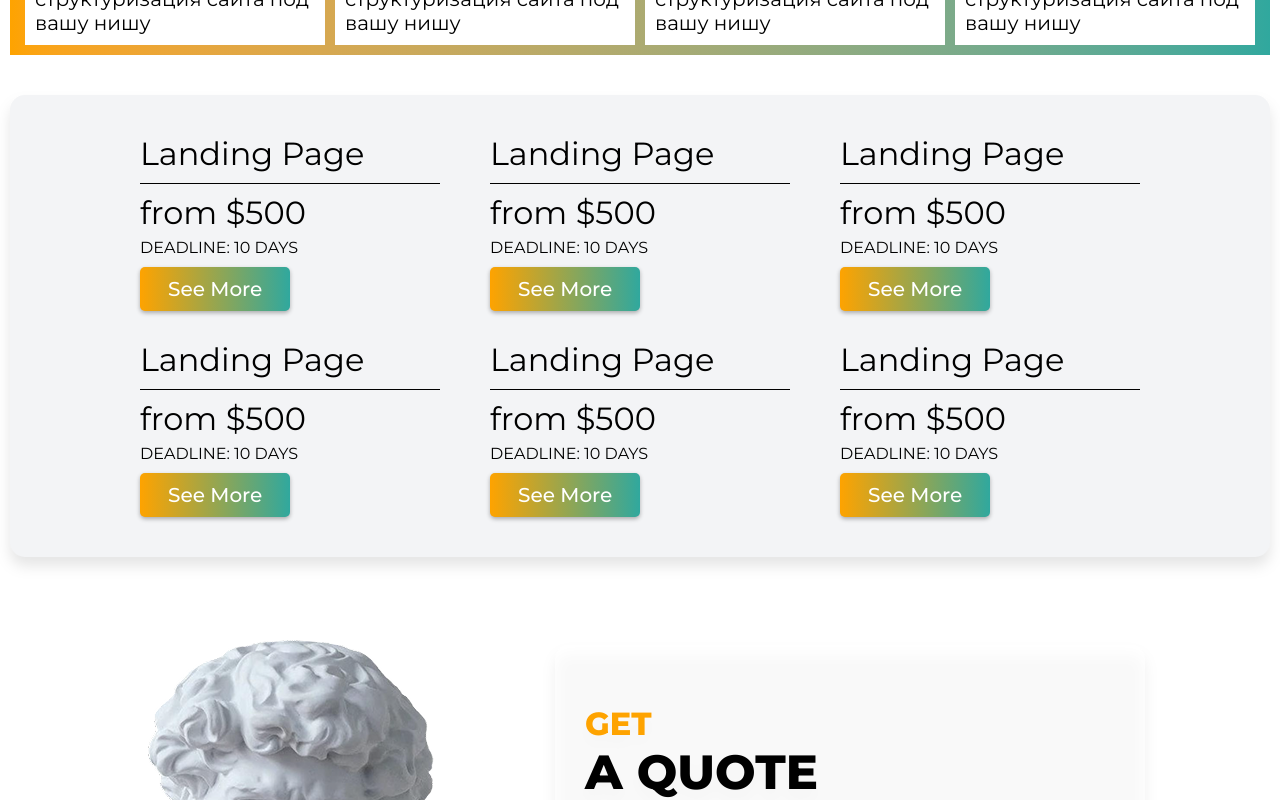
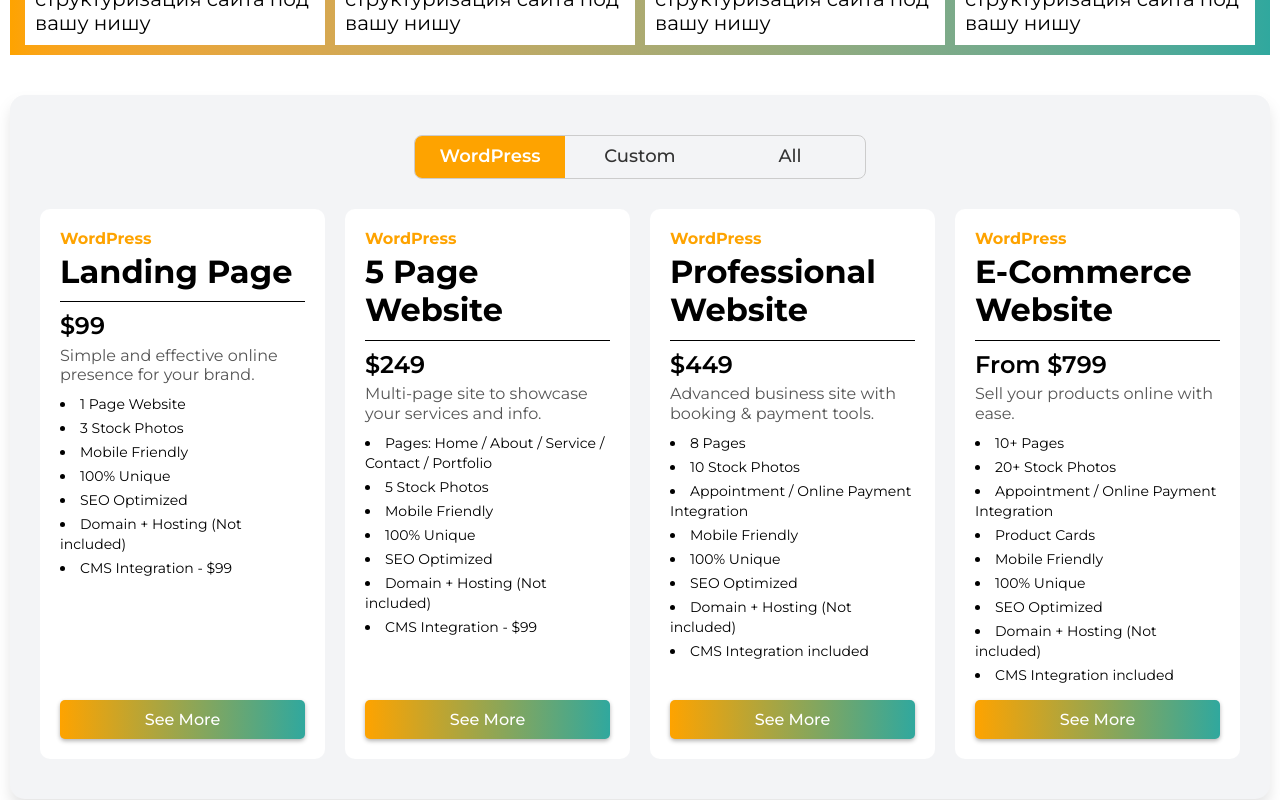
Before and after one commit to zhekichaan/webcoders, a React (Vite) app: page /website in a window 1280 px wide. Shown: the part 840-1640 px from the top of the page. Built offline with nearby package versions, Linux system fonts and the light colour scheme.

Commit message:
web update

```diff
--- /dev/null
+++ b/src/HeroSection.tsx
@@ -0,0 +1,41 @@
+import React from "react";
+
+interface HeroSectionProps {
+  title: string;
+  subtitle: string;
+  text: string;
+  imgSrc: string;
+  buttonText?: string;
+  scrollToId?: string;
+}
+
+export default function HeroSection({
+  title,
+  subtitle,
+  text,
+  imgSrc,
+  buttonText = "",
+  scrollToId = "",
+}: HeroSectionProps) {
+  const handleScroll = () => {
+    if (!scrollToId) return;
+    const elem = document.getElementById(scrollToId);
+    elem?.scrollIntoView({ behavior: "smooth" });
+  };
+
+  return (
+    <section id="hero" className="cont !p-0 md:h-[500px] flex">
+      <div className="my-auto flex-auto">
+        <h1 className="font-extrabold">{title}</h1>
+        <p className="text-secondary my-[10px]">{subtitle}</p>
+        <span>{text}</span>
+        {buttonText && scrollToId && (
+          <button onClick={handleScroll} className="btn">
+            {buttonText}
+          </button>
+        )}
+      </div>
+      <img className="px-[100px] hidden lg:block" src={imgSrc} alt="" />
+    </section>
+  );
+}
--- a/src/index.css
+++ b/src/index.css
@@ -14,6 +14,74 @@
   text-rendering: optimizeLegibility;
   -webkit-font-smoothing: antialiased;
   -moz-osx-font-smoothing: grayscale;
+}
+
+/* Utility typography overrides */
+.text-sm {
+  font-size: 14px !important;
+}
+.text-base {
+  font-size: 16px !important;
+}
+.text-md {
+  font-size: 18px !important;
+}
+.text-lg {
+  font-size: 20px !important;
+}
+
+.package-type {
+  font-size: 16px;
+  font-weight: 700;
+  color: var(--color-secondary);
+  margin-bottom: 5px;
+  display: block;
+}
+
+.card p {
+  font-size: 16px;
+  color: #555;
+}
+
+.tab-wrapper {
+  position: relative;
+  display: flex;
+  justify-content: center;
+  width: fit-content;
+  margin: 0 auto 30px auto;
+  border: 1px solid #ccc;
+  border-radius: 8px;
+  overflow: hidden;
+}
+
+.tab-btn {
+  flex: 1;
+  padding: 10px 0px;
+  background: transparent;
+  border: none;
+  font-size: 18px;
+  font-weight: 500;
+  z-index: 10;
+  cursor: pointer;
+  transition: color 0.2s ease;
+  color: #333;
+  width: 150px;
+}
+
+.tab-btn.active {
+  color: white;
+  font-weight: 600;
+}
+
+.tab-bg {
+  position: absolute;
+  top: 0;
+  left: 0;
+  width: 200px;
+  height: 100%;
+  background: var(--color-secondary);
+  z-index: 1;
+  transition: transform 0.3s ease;
 }
 
 html {
--- a/src/pages/Home.tsx
+++ b/src/pages/Home.tsx
@@ -9,146 +9,101 @@
 import { EffectCards } from "swiper/modules";
 
 import "../swiper.css";
+import HeroSection from "../HeroSection";
 
 export default function Home() {
-  const handleScroll = () => {
-    const elem = document.getElementById("quote");
-
-    elem?.scrollIntoView();
-  };
+  const services = [
+    {
+      title: "Website",
+      icon: "/icons/web.png",
+      href: "/website",
+      features: [
+        "Landing Pages",
+        "Business Sites",
+        "E-commerce Platforms",
+        "Custom CMS Solutions",
+      ],
+    },
+    {
+      title: "Design",
+      icon: "/icons/design.png",
+      href: "/design",
+      features: [
+        "UI/UX Interfaces",
+        "Brand Identity Kits",
+        "Figma Prototypes",
+        "Custom Logo Design",
+      ],
+    },
+    {
+      title: "Media",
+      icon: "/icons/media.png",
+      href: "/media",
+      features: [
+        "SMM Graphics",
+        "Video Editing",
+        "Reels & Shorts",
+        "Motion Animation",
+      ],
+    },
+    {
+      title: "SEO",
+      icon: "/icons/seo.png",
+      href: "/seo",
+      features: [
+        "Keyword Research",
+        "On-page Optimization",
+        "Google Ads Setup",
+        "Backlink Strategy",
+      ],
+    },
+  ];
 
   return (
     <>
-      <section id="hero" className="cont !p-0 md:h-[500px] flex">
-        <div className="my-auto flex-auto">
-          <h1 className="font-extrabold">WebCoders</h1>
-          <p className="text-secondary my-[10px]">Full Cycle Digital Agency</p>
-          <span>
-            Развивайте свой бизнес с уверенностью в завтрашнем дне. Мы
-            предлагаем прозрачную, понятную и системную работу опытных
-            специалистов с многолетним стажем.
-          </span>
-          <button onClick={handleScroll} className="btn">
-            Get A Quote
-          </button>
-        </div>
-        <img className="px-[100px]" src="/hero/home.png" alt="" />
-      </section>
-      <section id="services" className="cont md:bg-gray-100">
-        <h2 className="text-black">SERVICES</h2>
-        <ul className="grid grid-cols-1 md:grid-cols-2 lg:grid-cols-4 gap-[10px] mt-[20px] *:rounded-[15px] *:bg-white *:drop-shadow-xl *:py-[30px]">
-          <li className="p-[15px]">
-            <div className="flex gap-[10px] items-center">
-              <img src="/icons/web.png" alt="" className="size-[80px]" />
-              <h3 className="font-bold text-secondary">Website</h3>
-            </div>
-            <h4 className="my-[10px]">What we develop:</h4>
-            <ul className="flex flex-col gap-[10px] *:flex *:items-start *:gap-[5px] *:text-[20px]">
-              <li>
-                <img src="/icons/point.png" width={20} alt="" />
-                <span>Business Websites</span>
-              </li>
-              <li>
-                <img src="/icons/point.png" width={20} alt="" />
-                <span>Business Websites</span>
-              </li>
-              <li>
-                <img src="/icons/point.png" width={20} alt="" />
-                <span>Business Websites</span>
-              </li>
-              <li>
-                <img src="/icons/point.png" width={20} alt="" />
-                <span>Business Websites</span>
-              </li>
-            </ul>
-            <Link to="/website" className="btn mt-[15px] w-[100%] text-center">
-              See More
-            </Link>
-          </li>
-          <li className="p-[15px]">
-            <div className="flex gap-[10px] items-center">
-              <img src="/icons/web.png" alt="" className="size-[80px]" />
-              <h3 className="font-bold text-secondary">Design</h3>
-            </div>
-            <h4 className="my-[10px]">What we develop:</h4>
-            <ul className="flex flex-col gap-[10px] *:flex *:items-start *:gap-[5px] *:text-[20px]">
-              <li>
-                <img src="/icons/point.png" width={20} alt="" />
-                <span>Business Websites</span>
-              </li>
-              <li>
-                <img src="/icons/point.png" width={20} alt="" />
-                <span>Business Websites</span>
-              </li>
-              <li>
-                <img src="/icons/point.png" width={20} alt="" />
-                <span>Business Websites</span>
-              </li>
-              <li>
-                <img src="/icons/point.png" width={20} alt="" />
-                <span>Business Websites</span>
-              </li>
-            </ul>
-            <Link to="/design" className="btn mt-[15px] w-[100%] text-center">
-              See More
-            </Link>
-          </li>
-          <li className="p-[15px]">
-            <div className="flex gap-[10px] items-center">
-              <img src="/icons/web.png" alt="" className="size-[80px]" />
-              <h3 className="font-bold text-secondary">Media</h3>
-            </div>
-            <h4 className="my-[10px]">What we develop:</h4>
-            <ul className="flex flex-col gap-[10px] *:flex *:items-start *:gap-[5px] *:text-[20px]">
-              <li>
-                <img src="/icons/point.png" width={20} alt="" />
-                <span>Business Websites</span>
-              </li>
-              <li>
-                <img src="/icons/point.png" width={20} alt="" />
-                <span>Business Websites</span>
-              </li>
-              <li>
-                <img src="/icons/point.png" width={20} alt="" />
-                <span>Business Websites</span>
-              </li>
-              <li>
-                <img src="/icons/point.png" width={20} alt="" />
-                <span>Business Websites</span>
-              </li>
-            </ul>
-            <Link to="/media" className="btn mt-[15px] w-[100%] text-center">
-              See More
-            </Link>
-          </li>
-          <li className="p-[15px]">
-            <div className="flex gap-[10px] items-center">
-              <img src="/icons/web.png" alt="" className="size-[80px]" />
-              <h3 className="font-bold text-secondary">SEO</h3>
-            </div>
-            <h4 className="my-[10px]">What we develop:</h4>
-            <ul className="flex flex-col gap-[10px] *:flex *:items-start *:gap-[5px] *:text-[20px]">
-              <li>
-                <img src="/icons/point.png" width={20} alt="" />
-                <span>Business Websites</span>
-              </li>
-              <li>
-                <img src="/icons/point.png" width={20} alt="" />
-                <span>Business Websites</span>
-              </li>
-              <li>
-                <img src="/icons/point.png" width={20} alt="" />
-                <span>Business Websites</span>
-              </li>
-              <li>
-                <img src="/icons/point.png" width={20} alt="" />
-                <span>Business Websites</span>
-              </li>
-            </ul>
-            <Link to="/seo" className="btn mt-[15px] w-[100%] text-center">
-              See More
-            </Link>
-          </li>
+      <HeroSection
+        title="Home"
+        subtitle="Full Cycle Digital Agency"
+        text="Развивайте свой бизнес с уверенностью в завтрашнем дне..."
+        imgSrc="/hero/design.png"
+        buttonText="Get A Quote"
+        scrollToId="quote"
+      />
+      <section className="cont p-[10px] bg-gray-100">
+        <h2 className="text-[26px] font-bold mb-[20px] text-center">
+          SERVICES
+        </h2>
+        <ul className="mx-auto w-fit grid grid-cols-1 md:grid-cols-2 gap-[20px] lg:grid-cols-4 lg:justify-items-center">
+          {services.map((item, index) => (
+            <li
+              key={index}
+              className="p-[20px] max-w-[300px] min-h-[350px] bg-white rounded-[15px] drop-shadow-sm flex flex-col justify-between"
+            >
+              <div>
+                <img
+                  src={item.icon}
+                  alt={item.title}
+                  className="size-[70px] mb-[10px] mx-auto"
+                />
+                <h3 className="text-[22px] font-bold text-secondary text-center">
+                  {item.title}
+                </h3>
+                <p className="text-center font-semibold mt-[10px] mb-[5px]">
+                  What we do:
+                </p>
+                <ul className="text-sm space-y-1">
+                  {item.features.map((feat, i) => (
+                    <li key={i} className="flex items-center gap-2">
+                      <span className="text-secondary">✔</span> {feat}
+                    </li>
+                  ))}
+                </ul>
+              </div>
+              <Link to={item.href} className="btn w-full mt-[15px] text-center">
+                See More
+              </Link>
+            </li>
+          ))}
         </ul>
       </section>
       <div className="flex flex-col-reverse lg:flex-row overflow-hidden lg:gap-[150px] lg:justify-center">
--- a/src/pages/Website.tsx
+++ b/src/pages/Website.tsx
@@ -1,3 +1,5 @@
+import { useState } from "react";
+import HeroSection from "../HeroSection";
 import Quote from "../Quote";
 
 export default function Website() {
@@ -7,27 +9,161 @@
     elem?.scrollIntoView();
   };
 
+  const websitePackages = [
+    {
+      type: "WordPress",
+      title: "Landing Page",
+      price: "$99",
+      desc: "Simple and effective online presence for your brand.",
+      features: [
+        "1 Page Website",
+        "3 Stock Photos",
+        "Mobile Friendly",
+        "100% Unique",
+        "SEO Optimized",
+        "Domain + Hosting (Not included)",
+        "CMS Integration - $99",
+      ],
+    },
+    {
+      type: "WordPress",
+      title: "5 Page Website",
+      price: "$249",
+      desc: "Multi-page site to showcase your services and info.",
+      features: [
+        "Pages: Home / About / Service / Contact / Portfolio",
+        "5 Stock Photos",
+        "Mobile Friendly",
+        "100% Unique",
+        "SEO Optimized",
+        "Domain + Hosting (Not included)",
+        "CMS Integration - $99",
+      ],
+    },
+    {
+      type: "WordPress",
+      title: "Professional Website",
+      price: "$449",
+      desc: "Advanced business site with booking & payment tools.",
+      features: [
+        "8 Pages",
+        "10 Stock Photos",
+        "Appointment / Online Payment Integration",
+        "Mobile Friendly",
+        "100% Unique",
+        "SEO Optimized",
+        "Domain + Hosting (Not included)",
+        "CMS Integration included",
+      ],
+    },
+    {
+      type: "WordPress",
+      title: "E-Commerce Website",
+      price: "From $799",
+      desc: "Sell your products online with ease.",
+      features: [
+        "10+ Pages",
+        "20+ Stock Photos",
+        "Appointment / Online Payment Integration",
+        "Product Cards",
+        "Mobile Friendly",
+        "100% Unique",
+        "SEO Optimized",
+        "Domain + Hosting (Not included)",
+        "CMS Integration included",
+      ],
+    },
+    {
+      type: "Custom",
+      title: "Landing Page",
+      price: "$499",
+      desc: "Built-from-scratch landing page with clean code.",
+      features: [
+        "5 Stock Photos",
+        "Figma Design Template",
+        "HTML/CSS/JS Development",
+        "Mobile Friendly",
+        "100% Unique",
+        "SEO Optimized",
+      ],
+    },
+    {
+      type: "Custom",
+      title: "5 Page Website",
+      price: "$999",
+      desc: "Tailored design and code for your business needs.",
+      features: [
+        "Pages: Home / About / Service / Contact / Portfolio",
+        "Figma Design Template",
+        "HTML/CSS/JS Development",
+        "5 Stock Photos",
+        "Mobile Friendly",
+        "100% Unique",
+        "SEO Optimized",
+        "Domain + Hosting (Not included)",
+        "CMS Integration - $99",
+      ],
+    },
+    {
+      type: "Custom",
+      title: "Professional Website",
+      price: "$1599",
+      desc: "Custom-built platform with full feature set.",
+      features: [
+        "8 Pages",
+        "Figma Design Template",
+        "HTML/CSS/JS Development",
+        "Appointment / Online Payment Integration",
+        "10 Stock Photos",
+        "Mobile Friendly",
+        "100% Unique",
+        "SEO Optimized",
+        "Domain + Hosting (Not included)",
+        "CMS Integration included",
+      ],
+    },
+    {
+      type: "Custom",
+      title: "E-Commerce Website",
+      price: "From $1999",
+      desc: "Fully coded online store tailored to your brand.",
+      features: [
+        "Custom Ideas",
+        "10+ Pages",
+        "Figma Design Template",
+        "HTML/CSS/JS Development",
+        "Appointment / Online Payment Integration",
+        "Unlimited Stock Photos",
+        "Mobile Friendly",
+        "100% Unique",
+        "SEO Optimized",
+        "Domain + Hosting (Not included)",
+        "CMS Integration included",
+      ],
+    },
+  ];
+
+  const [activeTab, setActiveTab] = useState("WordPress");
+
+  const filteredPackages =
+    activeTab === "All"
+      ? websitePackages
+      : websitePackages.filter((pkg) => pkg.type === activeTab);
+
   return (
     <>
-      <section id="hero" className="cont !p-0 md:h-[500px] flex">
-        <div className="my-auto">
-          <h1 className="font-extrabold">Website</h1>
-          <p className="text-secondary my-[10px]">
-            Самый выгодный маркетинговый инструмент для Вашего бизнеса
-          </p>
-          <span>
-            Создаем качественные и адаптивные сайты с продающим дизайном в
-            короткий срок и по приемлемой цене
-          </span>
-          <button onClick={handleScroll} className="btn">
-            Get A Quote
-          </button>
-        </div>
-        <img className="px-[100px]" src="/hero/web.png" alt="" />
-      </section>
+      <HeroSection
+        title="Website"
+        subtitle="The most effective marketing tool for your business"
+        text="We build high-quality, responsive websites with a selling design — fast and affordable."
+        imgSrc="/hero/web.png"
+        buttonText="Get A Quote"
+        scrollToId="quote"
+      />
+
       <section className="p-[10px] bg-linear-to-r from-secondary to-gradient">
         <ul className="mx-auto w-fit grid grid-cols-1 md:grid-cols-2 gap-[10px] lg:grid-cols-4 lg:justify-items-center *:bg-white">
-          <li className="p-[10px] w-[300px] g-[220px] ">
+          <li className="p-[10px] max-w-[300px] g-[220px] ">
             <img
               src="/icons/web.png"
               alt=""
@@ -38,7 +174,7 @@
               структуризация сайта под вашу нишу
             </p>
           </li>
-          <li className="p-[10px] w-[300px] g-[220px] ">
+          <li className="p-[10px] max-w-[300px] g-[220px] ">
             <img
               src="/icons/web.png"
               alt=""
@@ -49,7 +185,7 @@
               структуризация сайта под вашу нишу
             </p>
           </li>
-          <li className="p-[10px] w-[300px] g-[220px] ">
+          <li className="p-[10px] max-w-[300px] g-[220px] ">
             <img
               src="/icons/web.png"
               alt=""
@@ -60,7 +196,7 @@
               структуризация сайта под вашу нишу
             </p>
           </li>
-          <li className="p-[10px] w-[300px] g-[220px] ">
+          <li className="p-[10px] max-w-[300px] g-[220px] ">
             <img
               src="/icons/web.png"
               alt=""
@@ -74,77 +210,70 @@
         </ul>
       </section>
       <section className="cont bg-gray-100 drop-shadow-xl">
-        <ul className="grid grid-cols-1 md:grid-cols-2 lg:grid-cols-3 gap-y-[30px] md:gap-x-[50px] mx-auto w-fit">
-          <li className="w-[300px]">
-            <h3 className="border-b pb-[10px]">Landing Page</h3>
-            <h3 className="pt-[10px] mb-[5px]">from $500</h3>
-            <span>DEADLINE: 10 DAYS</span>
-            <button
-              onClick={handleScroll}
-              className=" btn !mt-[10px] !text-[20px]"
+        <div className="tab-wrapper">
+          <div
+            className="tab-bg"
+            style={{
+              transform:
+                activeTab === "WordPress"
+                  ? "translateX(0%)"
+                  : activeTab === "Custom"
+                  ? "translateX(100%)"
+                  : "translateX(201%)",
+              width: "33.3333%",
+            }}
+          />
+          <button
+            onClick={() => setActiveTab("WordPress")}
+            className={activeTab === "WordPress" ? "tab-btn active" : "tab-btn"}
+          >
+            WordPress
+          </button>
+          <button
+            onClick={() => setActiveTab("Custom")}
+            className={activeTab === "Custom" ? "tab-btn active" : "tab-btn"}
+          >
+            Custom
+          </button>
+          <button
+            onClick={() => setActiveTab("All")}
+            className={activeTab === "All" ? "tab-btn active" : "tab-btn"}
+          >
+            All
+          </button>
+        </div>
+
+        <ul className="flex flex-col md:grid grid-cols-1 md:grid-cols-2 lg:grid-cols-4 auto-rows-fr gap-[20px] mx-auto w-fit">
+          {filteredPackages.map((pkg, index) => (
+            <li
+              key={index}
+              className="min-h-[unset] md:min-h-[500px] w-[100%] max-w-[300px] bg-white p-[20px] rounded-[10px] flex flex-col card"
             >
-              See More
-            </button>
-          </li>
-          <li className="w-[300px]">
-            <h3 className="border-b pb-[10px]">Landing Page</h3>
-            <h3 className="pt-[10px] mb-[5px]">from $500</h3>
-            <span>DEADLINE: 10 DAYS</span>
-            <button
-              onClick={handleScroll}
-              className="btn !mt-[10px] !text-[20px]"
-            >
-              See More
-            </button>
-          </li>
-          <li className="w-[300px]">
-            <h3 className="border-b pb-[10px]">Landing Page</h3>
-            <h3 className="pt-[10px] mb-[5px]">from $500</h3>
-            <span>DEADLINE: 10 DAYS</span>
-            <button
-              onClick={handleScroll}
-              className="btn !mt-[10px] !text-[20px]"
-            >
-              See More
-            </button>
-          </li>
-          <li className="w-[300px]">
-            <h3 className="border-b pb-[10px]">Landing Page</h3>
-            <h3 className="pt-[10px] mb-[5px]">from $500</h3>
-            <span>DEADLINE: 10 DAYS</span>
-            <button
-              onClick={handleScroll}
-              className="btn !mt-[10px] !text-[20px]"
-            >
-              See More
-            </button>
-          </li>
-          <li className="w-[300px]">
-            <h3 className="border-b pb-[10px]">Landing Page</h3>
-            <h3 className="pt-[10px] mb-[5px]">from $500</h3>
-            <span>DEADLINE: 10 DAYS</span>
-            <button
-              onClick={handleScroll}
-              className="btn !mt-[10px] !text-[20px]"
-            >
-              See More
-            </button>
-          </li>
-          <li className="w-[300px]">
-            <h3 className="border-b pb-[10px]">Landing Page</h3>
-            <h3 className="pt-[10px] mb-[5px]">from $500</h3>
-            <span>DEADLINE: 10 DAYS</span>
-            <button
-              onClick={handleScroll}
-              className="btn !mt-[10px] !text-[20px]"
-            >
-              See More
-            </button>
-          </li>
+              <h3 className="border-b pb-[10px] font-bold text-[20px]">
+                <span className="package-type">{pkg.type}</span>
+                {pkg.title}
+              </h3>
+              <h4 className="pt-[10px] mb-[5px] text-[18px]">{pkg.price}</h4>
+              {pkg.desc && (
+                <p className="desc-overwrite mb-[10px]">{pkg.desc}</p>
+              )}
+              <ul className="text-sm list-disc list-inside space-y-1 mb-auto">
+                {pkg.features.map((f, i) => (
+                  <li key={i}>{f}</li>
+                ))}
+              </ul>
+              <button
+                onClick={handleScroll}
+                className="btn !mt-[15px] !text-[16px] w-full"
+              >
+                See More
+              </button>
+            </li>
+          ))}
         </ul>
       </section>
       <Quote />
-      <section
+      {/* <section
         id="projects"
         className="cont lg:!px-[20px] bg-gray-100 drop-shadow-xl"
       >
@@ -205,7 +334,7 @@
             </a>
           </li>
         </ul>
-      </section>
+      </section> */}
       <section id="faq" className="cont">
         <h2>Frequently Asked Questions (FAQ)</h2>
         <ul className="mt-[20px] *:not-last:mb-[20px] *:*:first:text-secondary">
```
Also changed, not shown: src/pages/Design.tsx (+9 -15 lines), src/pages/Media.tsx (+10 -9 lines), src/pages/Seo.tsx (+10 -9 lines).
